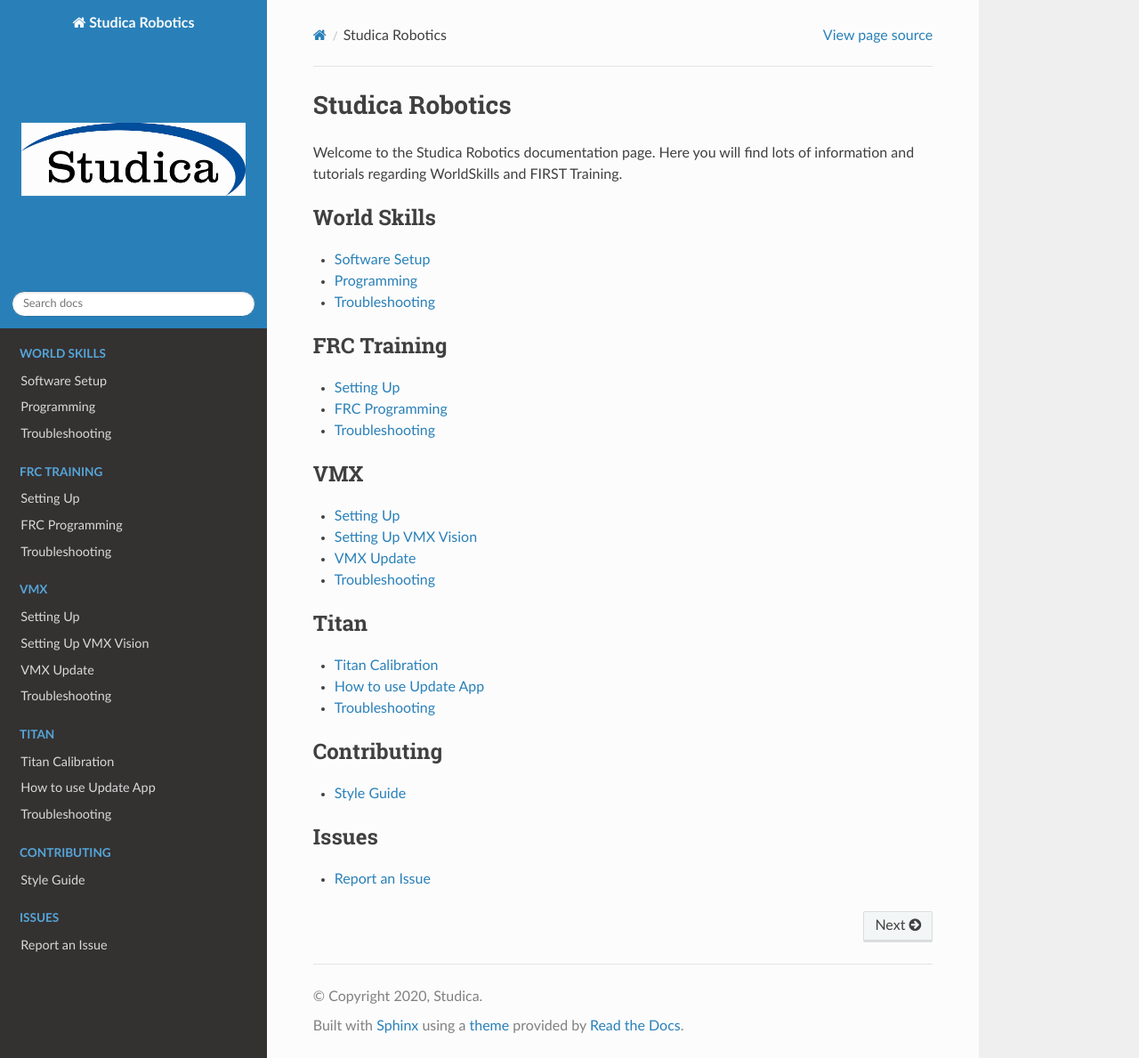
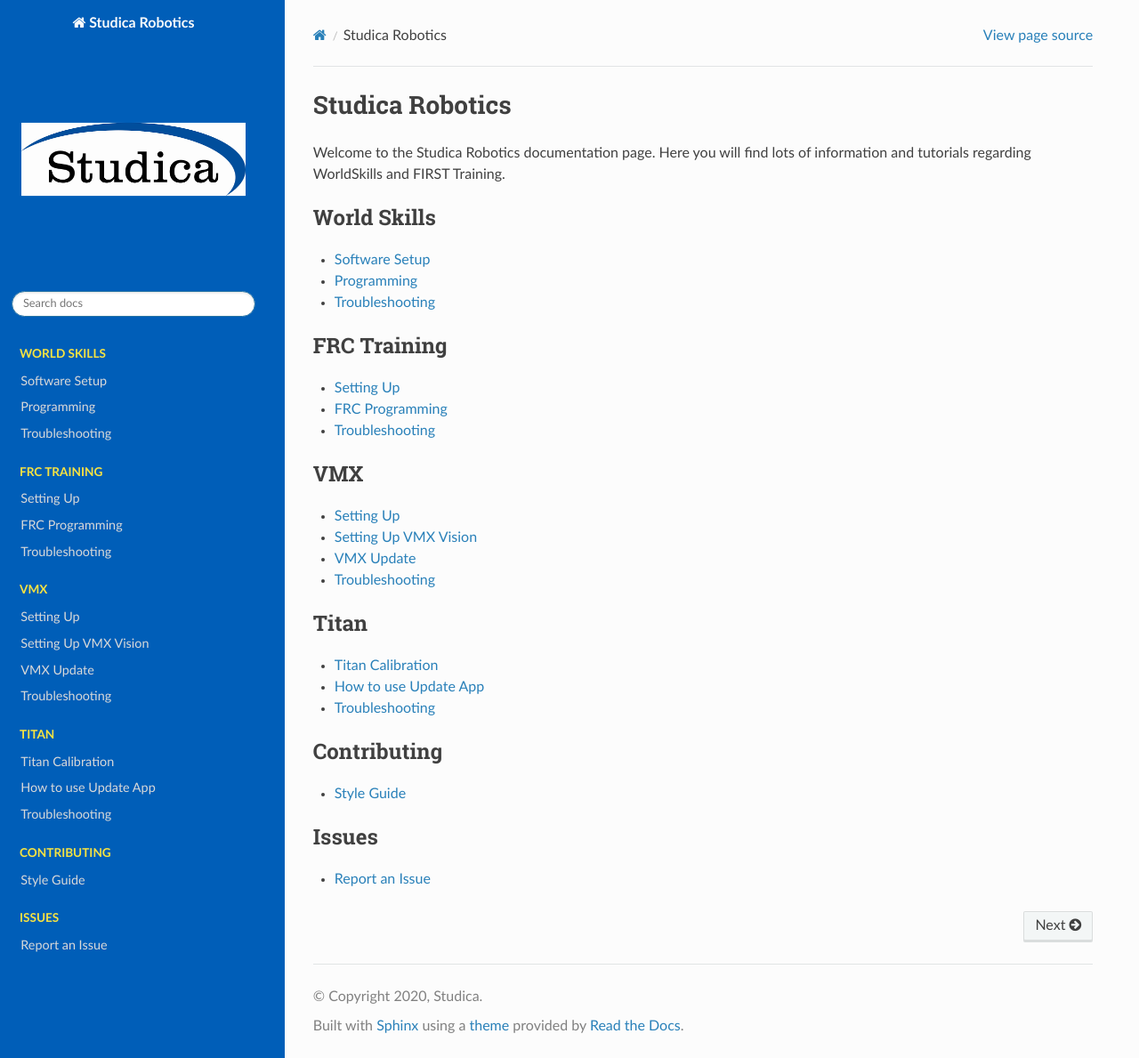
Before and after one commit to studica/studica-docs, a Sphinx documentation site: the page built from source/index.rst, in a window 1280 px wide and 1189 px high. Shown: the whole window at 89% size. Built offline with Sphinx 7.4.7 and the Read the Docs theme 2.0.0, drawn with Linux system fonts in a browser that asks for light colours.

Commit message:
applying the CSS change

```diff
--- a/source/conf.py
+++ b/source/conf.py
@@ -77,5 +77,5 @@
     'image/jpg'
 ]
 
-#def setup(app):
-    #app.add_css_file('css/studica-rtd.css')
+def setup(app):
+    app.add_css_file('css/studica-rtd.css')
```
